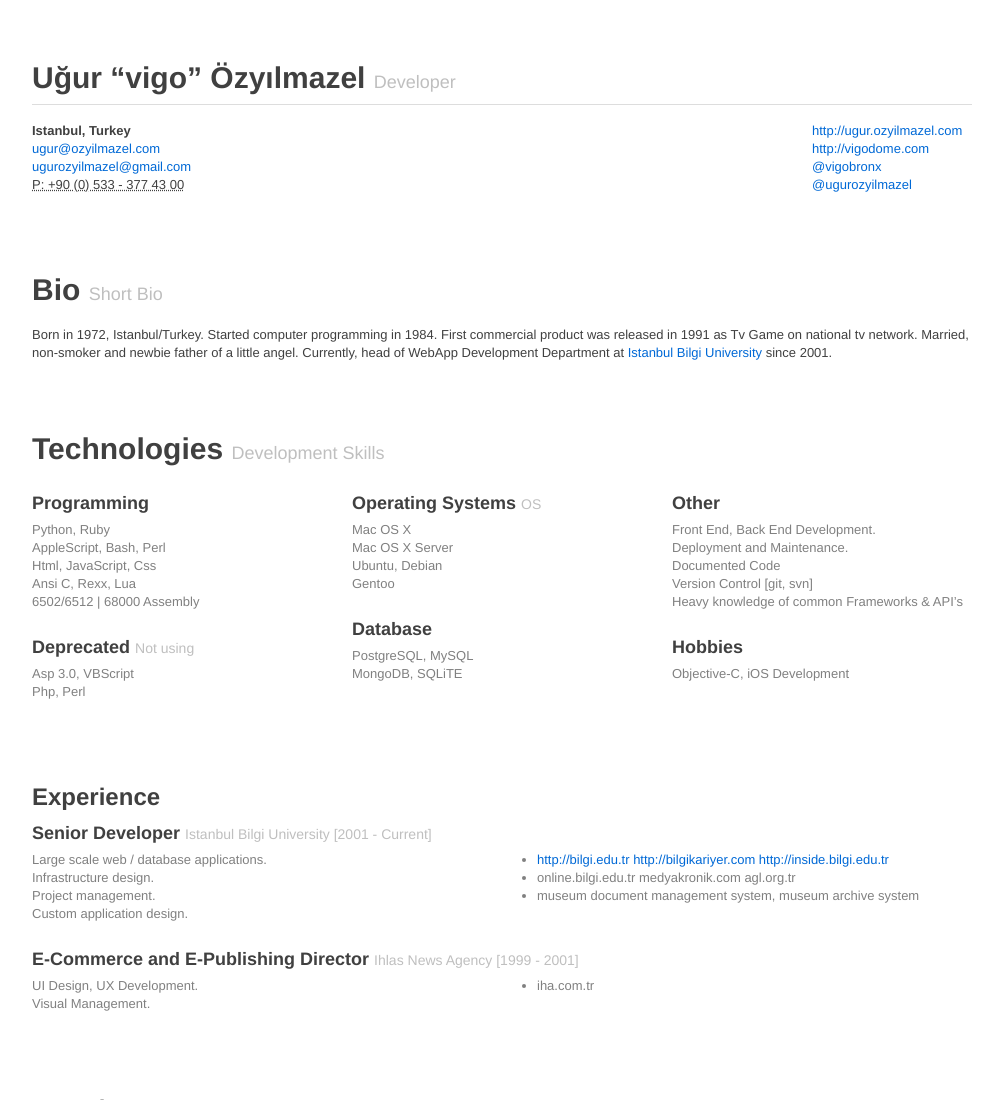
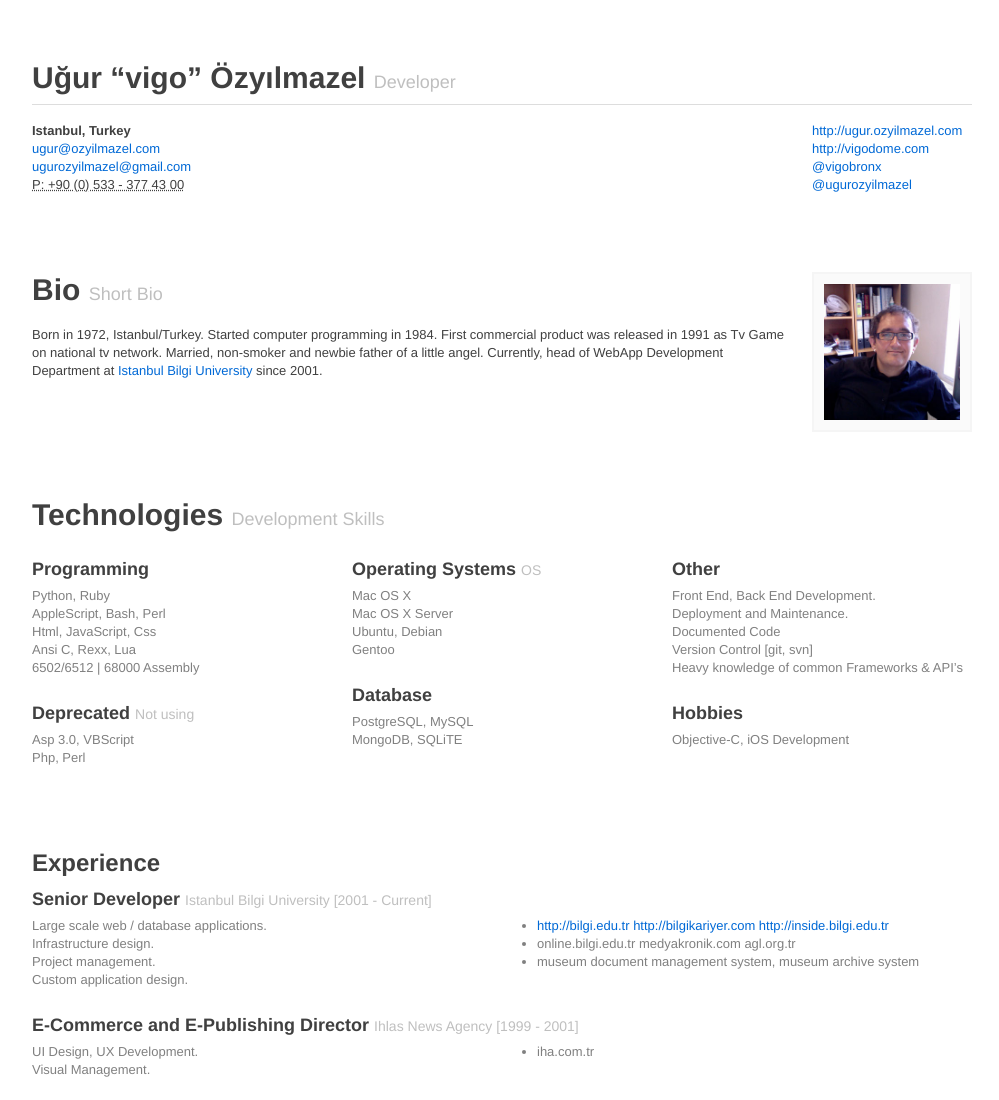
Before and after one commit to vigo/vigo.github.com, a plain HTML site: page resume/index.html in a window 1280 px wide. Shown: the top 1100 px of the page, without its empty margins (138-1137 px from the left). Drawn offline with Linux system fonts and the light colour scheme.

Commit message:
photo has been added

```diff
--- a/resume/index.html
+++ b/resume/index.html
@@ -36,6 +36,12 @@
         .line-border {
             border-top: 1px solid #ddd;
         }
+        .photo-span3 {                     /* 160px */
+            padding: 10px;                 /* 20px */
+            border: 2px solid #f5f5f5;        /* 4px */
+            width: 136px;
+            background: #fafafa;
+        }
     </style>
 </head>
 <body>
@@ -66,6 +72,8 @@
         </section>
 
         <section id="resume-short-bio">
+            <div class="row">
+                <div class="span13">
                     <h1>Bio <small>Short Bio</small></h1>
                     <p>
                         Born in 1972, Istanbul/Turkey. Started computer programming in 1984. First
@@ -74,6 +82,12 @@
                         WebApp Development Department at <a href="http://www.bilgi.edu.tr">Istanbul Bilgi University</a>
                         since 2001.
                     </p>
+                </div>
+                <div class="span3">
+                    <img class="photo-span3" src="photo.jpg" alt="Uğur Özyılmazel"/>
+                </div>
+            </div>
+
         </section>
 
 
```
Lines whose indentation alone changed are shown as unchanged.
